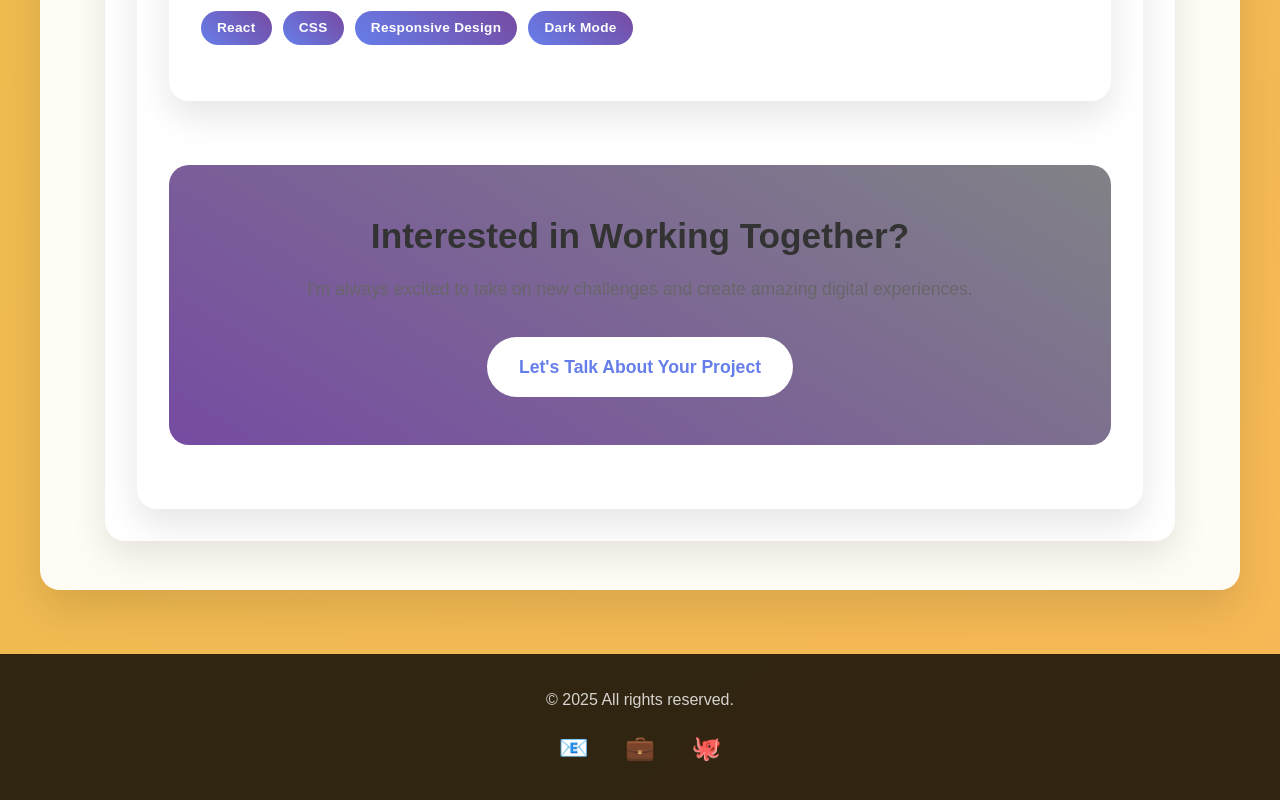
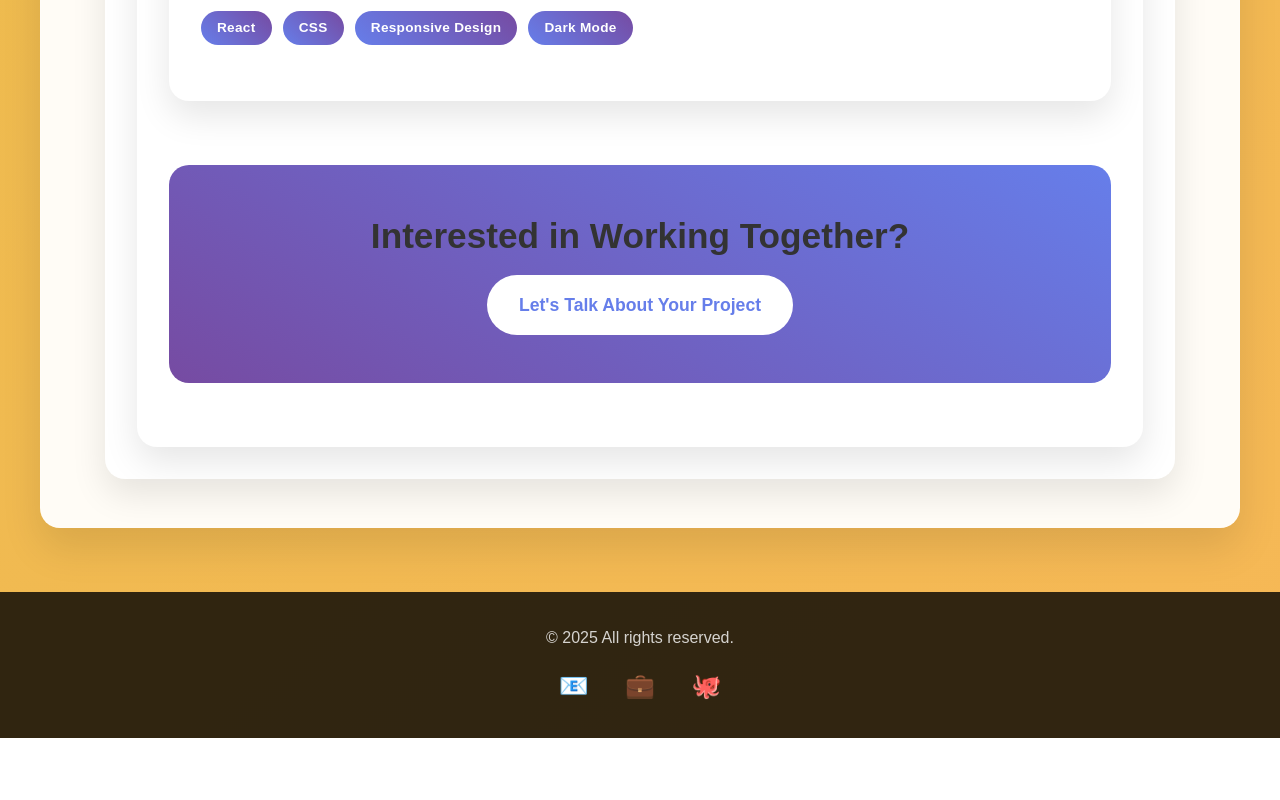
Before and after one commit to THULASI18MANIKANDAN/personal-portfolio, a plain HTML site: page projects.html in a window 1280 px wide. Shown: the part 2465-3265 px from the top of the page. After the commit the page ends 3203 px from the top, so only its background shows below. Drawn offline with Linux system fonts and the light colour scheme.

Commit message:
Update projects.html

```diff
--- a/projects.html
+++ b/projects.html
@@ -302,9 +302,8 @@
 
 
             <!-- Call to Action Section -->
-            <div style="text-align: center; margin: 4rem 0 2rem; padding: 3rem; background: linear-gradient(211deg, #818286, #764ba2); border-radius: 20px; color: white;">
+            <div style="text-align: center; margin: 4rem 0 2rem; padding: 3rem; background: linear-gradient(211deg, #667eea, #764ba2); border-radius: 20px; color: white;">
                 <h2 style="font-size: 2.2rem; margin-bottom: 1rem;">Interested in Working Together?</h2>
-                <p style="font-size: 1.1rem; margin-bottom: 2rem; opacity: 0.9;">I'm always excited to take on new challenges and create amazing digital experiences.</p>
                 <a href="contact.html" style="background: white; color: #667eea; padding: 1rem 2rem; text-decoration: none; border-radius: 50px; font-weight: bold; font-size: 1.1rem; transition: all 0.3s ease; display: inline-block;">Let's Talk About Your Project</a>
             </div>
         </div>
```
